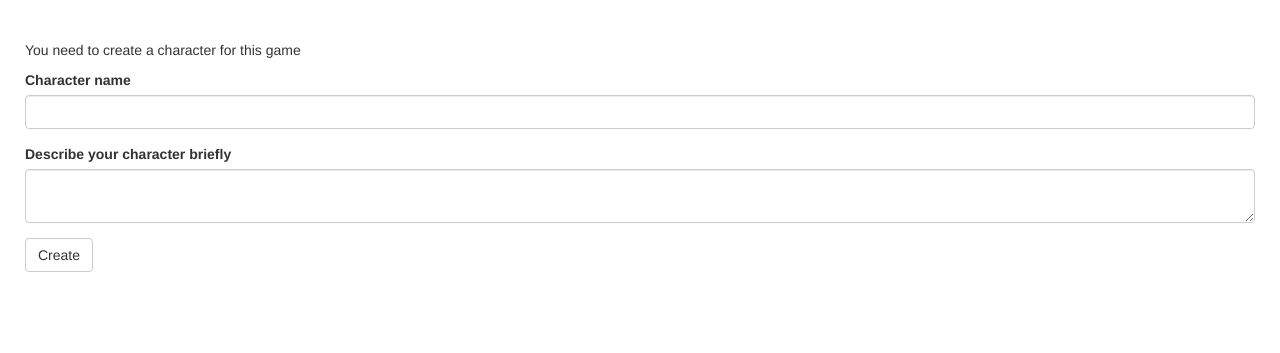
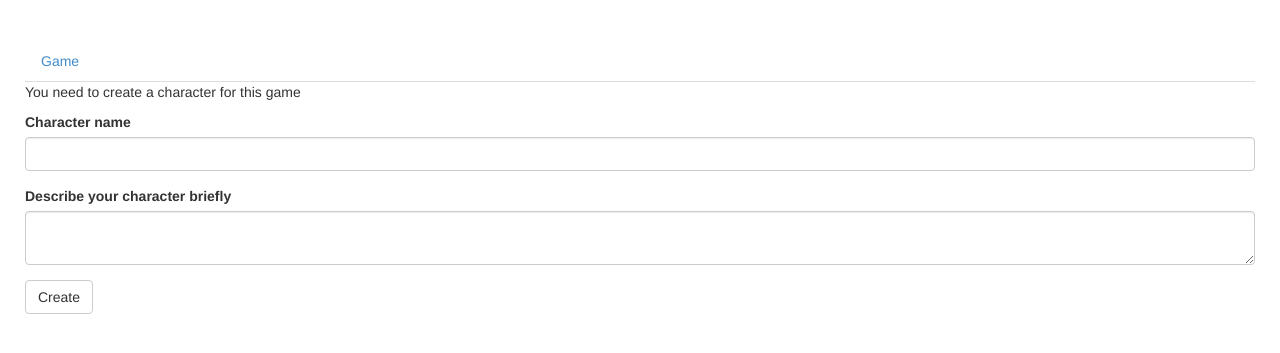
Before and after one commit to rrees/at-light-speed, a Python web app: template templates/game.html in a window 1280 px wide. Shown: the top 353 px of the page. Run offline with Jinja, Linux system fonts and the light colour scheme; the template is opened without the code that fills it, so the values that code supplies are empty; some libraries are stand-ins or nearby versions.

Commit message:
Switches the game page to use a tabbed interface

```diff
--- a/templates/base.html
+++ b/templates/base.html
@@ -12,7 +12,12 @@
 {% block content %}
 {% endblock %}
 
+<script src="https://ajax.googleapis.com/ajax/libs/jquery/2.1.4/jquery.min.js"></script>
+<script src="https://ajax.googleapis.com/ajax/libs/angularjs/1.4.2/angular.min.js"></script>
+
 <script src="/public/js/bootstrap.min.js"></script>
+
+
 </body>
 
 </html>
--- a/templates/game.html
+++ b/templates/game.html
@@ -7,7 +7,23 @@
 			<h1>{{game.title}}</h1>
 			<p>{{game.description}}</p>
 		</div>
+	</div>
+
+	<div class="row">
 		<div class="col-md-12">
+			<ul class="nav nav-tabs" role="tablist">
+				<li role="presentation">
+					<a href="#game" aria-controls="home" role="tab" data-toggle="tab">Game</a>
+				</li>
+				{% if game_owner %}
+				<li role="presentation">
+					<a href="#admin" aria-controls="home" role="tab" data-toggle="tab">Admin</a>
+				</li>
+				{% endif %}
+			</ul>
+
+			<div class="tab-content">
+				<div id="game" role="tabpanel" class="tab-pane active">
 					{% if not your_character %}
 					<p>You need to create a character for this game</p>
 					<form method="POST" action="/game/character" role="form">
@@ -44,20 +60,17 @@
 
 					</ul>
 					{% endif %}
+				</div>
 
 				{% if game_owner %}
-
+				<div id="admin" role="tabpanel" class="tab-pane">
 					<h2>Players</h2>
 
 					<p>You have started this game</p>
 
+					<h3>Players</h3>
 					{% for player in game.players %}
 					{{player}}
-		{% endfor %}
-
-		<h3>Invitations</h3>
-		{% for email in game.invited_emails %}
-		{{email}}
 					{% endfor %}
 
 					<form method="POST" action="/game/invite/player" role="form">
@@ -71,9 +84,25 @@
 
 						<button type="submit" class="btn btn-default">Invite</button>
 					</form>
+
+				<h2>Invitations</h2>
+				{% if not game.invited_emails %}
+				<p>No-one has been invited yet</p>
+				{% endif %}
+
+				{% if game.invited_emails %}
+
+				{% for email in game.invited_emails %}
+				{{email}}
+				{% endfor %}
+
 				{% endif %}
 
 				</div>
+				{% endif %}
 			</div>
 		</div>
+	</div>
+
+</div>
 {% endblock %}
```
Lines whose indentation alone changed are shown as unchanged.
